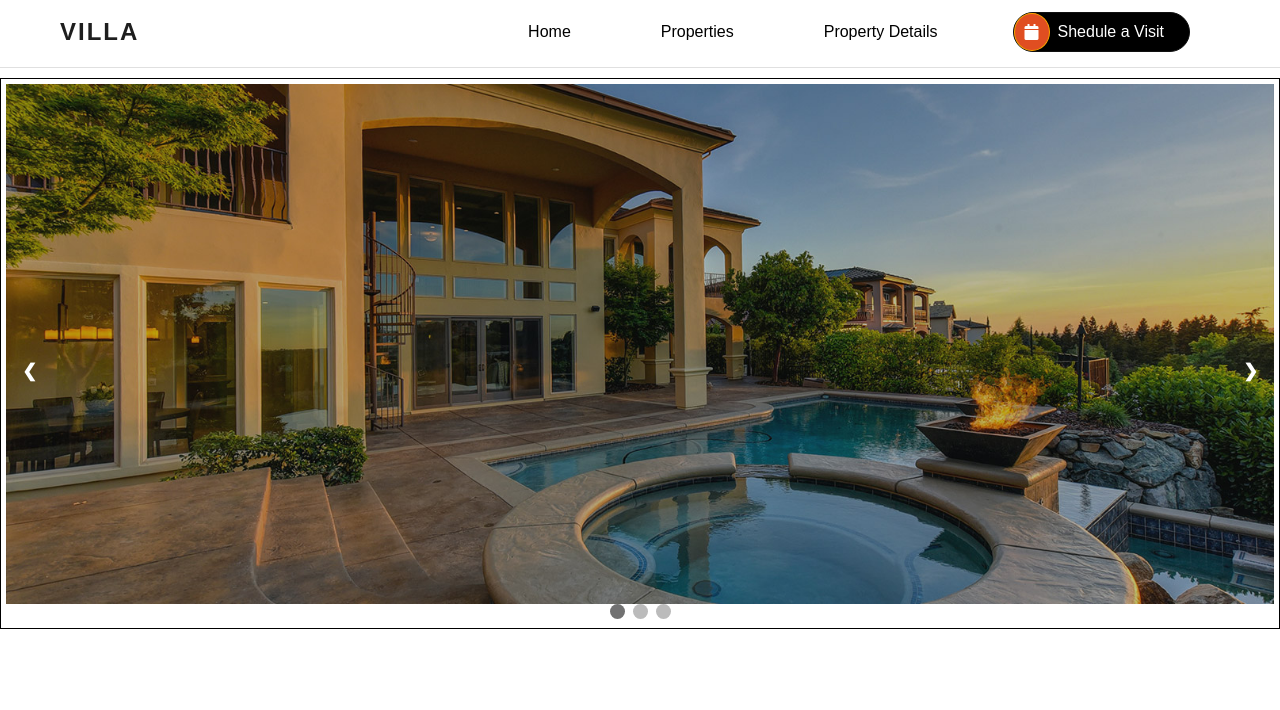
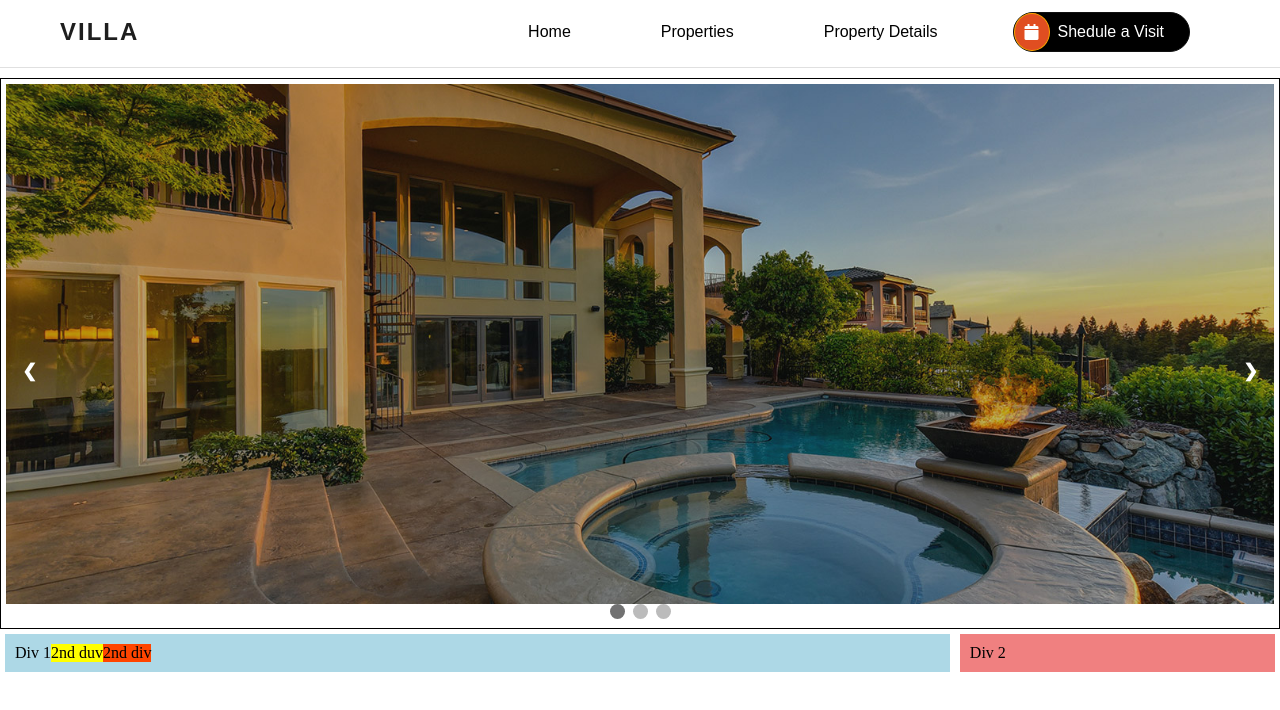
Before and after one commit to tahir123-dot/villa-website-template, a plain HTML site: page index.html in a window 1280 px wide. Shown: the part 54-764 px from the top of the page. Drawn offline with Linux system fonts and the light colour scheme.

Commit message:
added parent classs divs and inside dive and stying in css

```diff
--- a/index.html
+++ b/index.html
@@ -77,6 +77,14 @@
             <span class="dot" onclick="currentSlide(3)"></span>
           </div>
       </div>
+
+      <div class="parent">
+        <div class="child">Div 1
+          <div class="secondchild">2nd duv</div>
+          <div class="secondchild">2nd div</div>
+        </div>
+        <div class="child">Div 2</div>
+      </div>
     </div>
 
     <!--script-->
--- a/style.css
+++ b/style.css
@@ -178,33 +178,42 @@
     border: 1px solid black;
     margin-top: 10px;
     padding: 5px;
-    position: relative; /* Add this to position the navigation arrows correctly */
+    position: relative;
+    /* Add this to position the navigation arrows correctly */
 }
 
-.slideshow{
+.slideshow {
     width: 100%;
     background-color: yellow;
     height: 520px;
-    position: relative; /* Add this to position the images and navigation arrows correctly */
+    position: relative;
+    /* Add this to position the images and navigation arrows correctly */
 }
 
-.slideshow .images{
-    width: 100%; /* Changed from auto to 100% */
-    height: 100%; /* Changed from auto to 100% */
+.slideshow .images {
+    width: 100%;
+    /* Changed from auto to 100% */
+    height: 100%;
+    /* Changed from auto to 100% */
     position: relative;
-    overflow: hidden; /* Add this to hide overflowing images */
+    overflow: hidden;
+    /* Add this to hide overflowing images */
 }
 
-.images img{
-    width: 100%; /* Changed from max-width to width */
-    height: 100%; /* Add this to maintain aspect ratio */
-    object-fit: cover; /* Changed from fill to cover */
+.images img {
+    width: 100%;
+    /* Changed from max-width to width */
+    height: 100%;
+    /* Add this to maintain aspect ratio */
+    object-fit: cover;
+    /* Changed from fill to cover */
     position: absolute;
     top: 0;
     left: 0;
 }
 
-.prev, .next {
+.prev,
+.next {
     cursor: pointer;
     position: absolute;
     top: 50%;
@@ -240,5 +249,37 @@
 }
 
 .active {
-    background-color: #717171; /* Add active class to indicate current slide */
+    background-color: #717171;
+    /* Add active class to indicate current slide */
 }
+
+.parent {
+    display: flex; /* Flexbox use karte hain to easily manage layout */
+  }
+
+  .child {
+    /* Common styles for both child divs */
+    display: flex;
+    padding: 10px;
+    margin: 5px;
+  }
+
+  /* First child div ke liye */
+  .child:first-child {
+    width: 75%; /* Width 40% set ki gayi hai */
+    background-color: lightblue;
+  }
+
+  /* Second child div ke liye */
+  .child:last-child {
+    width: 25%; /* Width 60% set ki gayi hai */
+    background-color: lightcoral;
+  }
+  .secondchild:first-child{
+    max-width: 25%;
+    background-color: yellow;
+  }
+  .secondchild:last-child{
+    max-width: 50%;
+    background-color: orangered;
+  }
```
